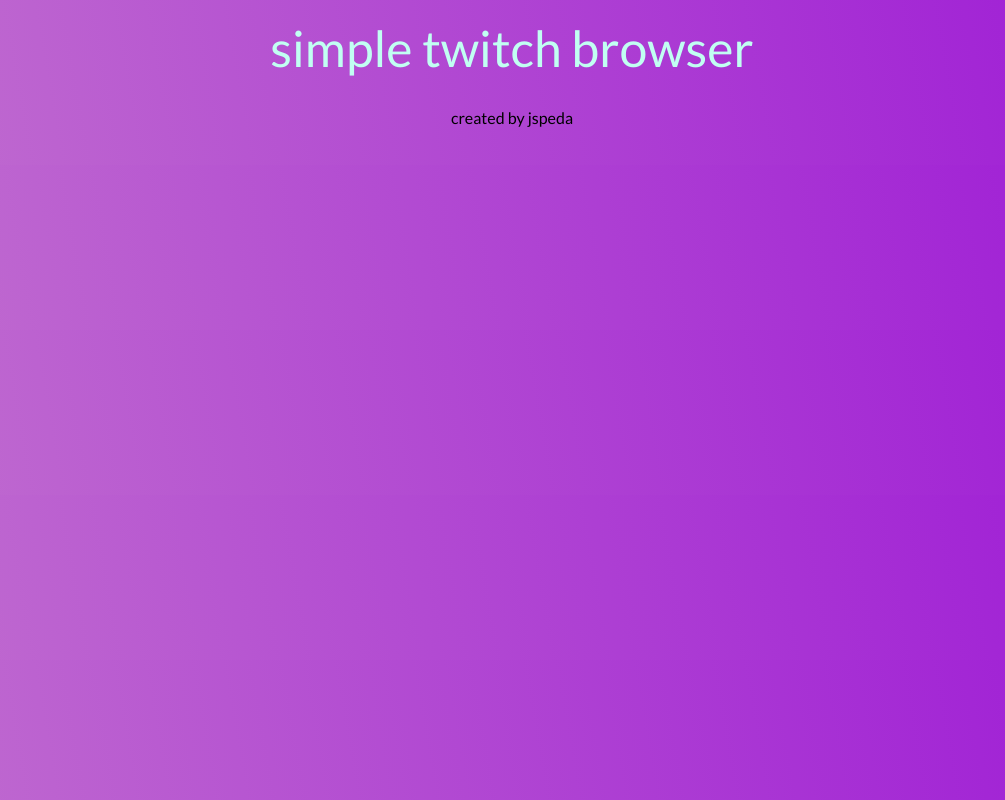
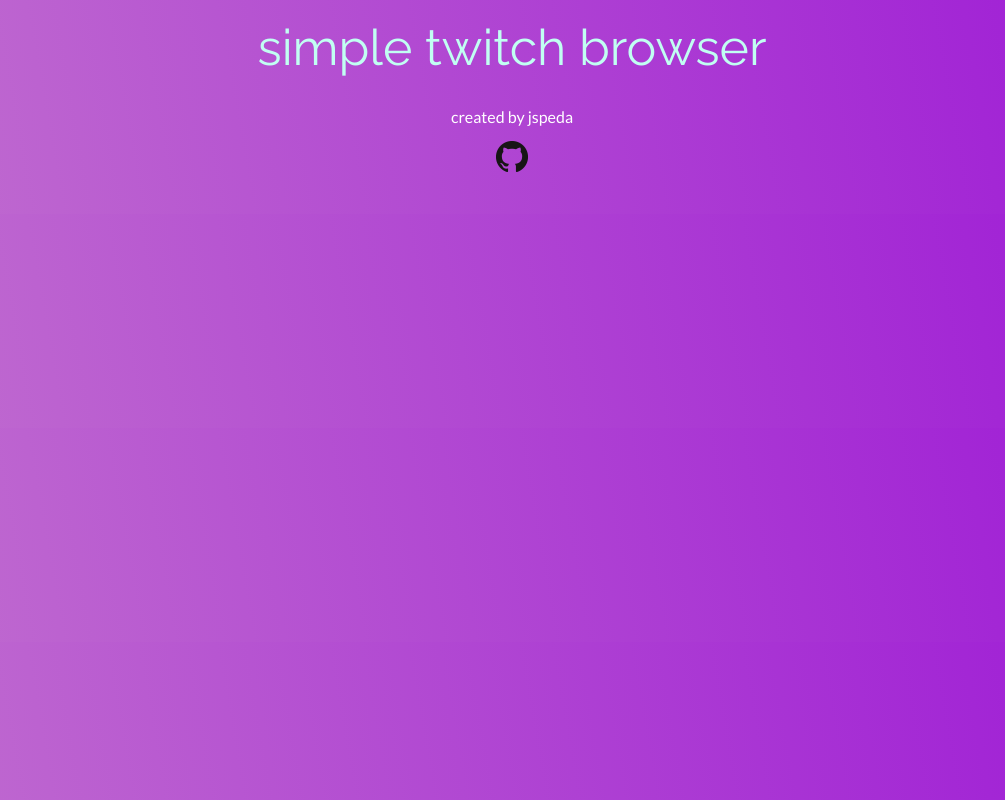
Before and after one commit to jspeda/simple-twitch-browser, a plain HTML site: page index.html in a window 1280 px wide. Shown: the whole page, without its empty margins (128-1133 px from the left). Drawn offline with nearby package versions, Linux system fonts and the light colour scheme.

Commit message:
Finalized styling

```diff
--- a/index.html
+++ b/index.html
@@ -17,6 +17,7 @@
     </div>
     <div class="footer">
       created by jspeda
+      <a class="gh" href="http://github.com/jspeda"><img class="github" src="github.png" alt="github"></a>
     </div>
   </div>
 </body>
--- a/style.css
+++ b/style.css
@@ -1,4 +1,5 @@
 @import url('https://fonts.googleapis.com/css?family=Lato');
+@import url('https://fonts.googleapis.com/css?family=Raleway');
 
 body {
   background-image: linear-gradient(260deg, #9e1bd6 0%,
@@ -13,6 +14,7 @@ body {
   font-size: 50px;
   margin-bottom: 15px;
   color: #c1fff2;
+  font-family: 'Raleway', 'sans-serif';
 }
 
 .wrapper {
@@ -51,12 +53,29 @@ body {
   text-align: left;
 }
 
-img {
+img:not(.github) {
   width: 85px;
   height: auto;
   margin-right: 10px;
 }
 
 .footer {
+  display: flex;
+  flex-direction: column;
+  justify-content: space-between;
+  align-items: center;
   padding-top: 15px;
+  color: white;
 }
+
+a {
+  color: #c1fff2;
+}
+
+a:hover {
+  color: white;
+}
+
+.gh {
+  margin-top: 15px;
+}
```
Also changed, not shown: github.png (added).
